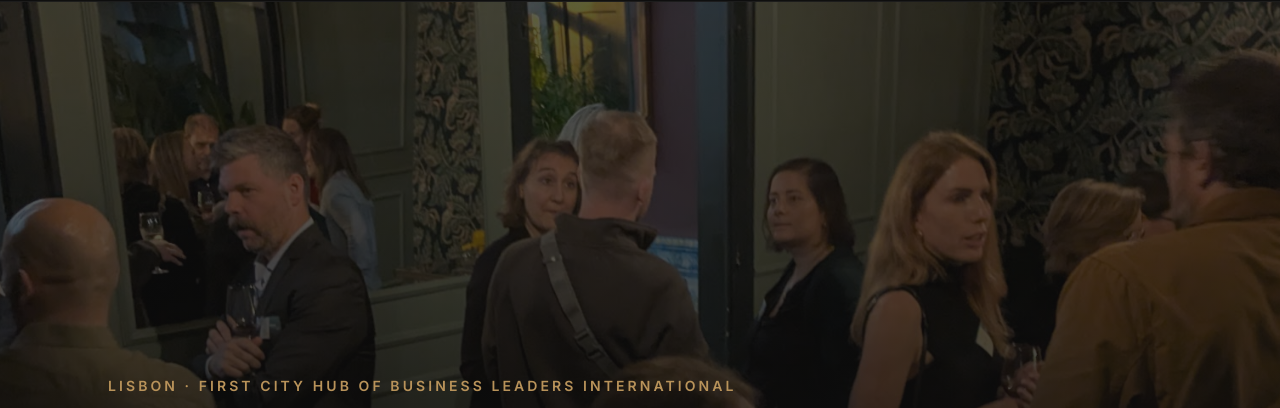
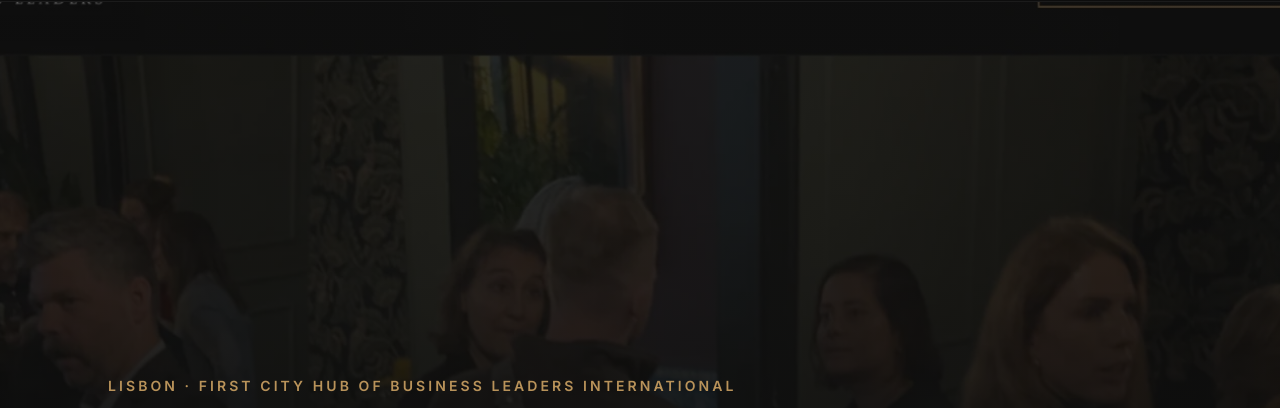
Before and after one commit to LisbonGirl7/Lisbon-Business-Leaders-Website, a plain HTML site: page index.html in a window 1280 px wide. Shown: the part 98-506 px from the top of the page. Drawn offline with nearby package versions, Linux system fonts and the light colour scheme.

Commit message:
Update hero background image
Co-Authored-By: Claude Sonnet 4.6 <noreply@anthropic.com>

```diff
--- a/index.html
+++ b/index.html
@@ -161,7 +161,7 @@
       position: absolute; inset: 0;
       background:
         linear-gradient(to bottom, rgba(14,14,14,0.65) 0%, rgba(14,14,14,0.72) 35%, rgba(14,14,14,0.93) 65%, rgba(14,14,14,0.99) 100%),
-        url('assets/hero.jpg') center/cover no-repeat;
+        url('assets/hero.webp') center/cover no-repeat;
     }
     .hero__content { position: relative; z-index: 1; width: 100%; }
     .hero__eyebrow {
```
Also changed, not shown: preview-new.html (+1 -1 lines), assets/hero.webp (added).
